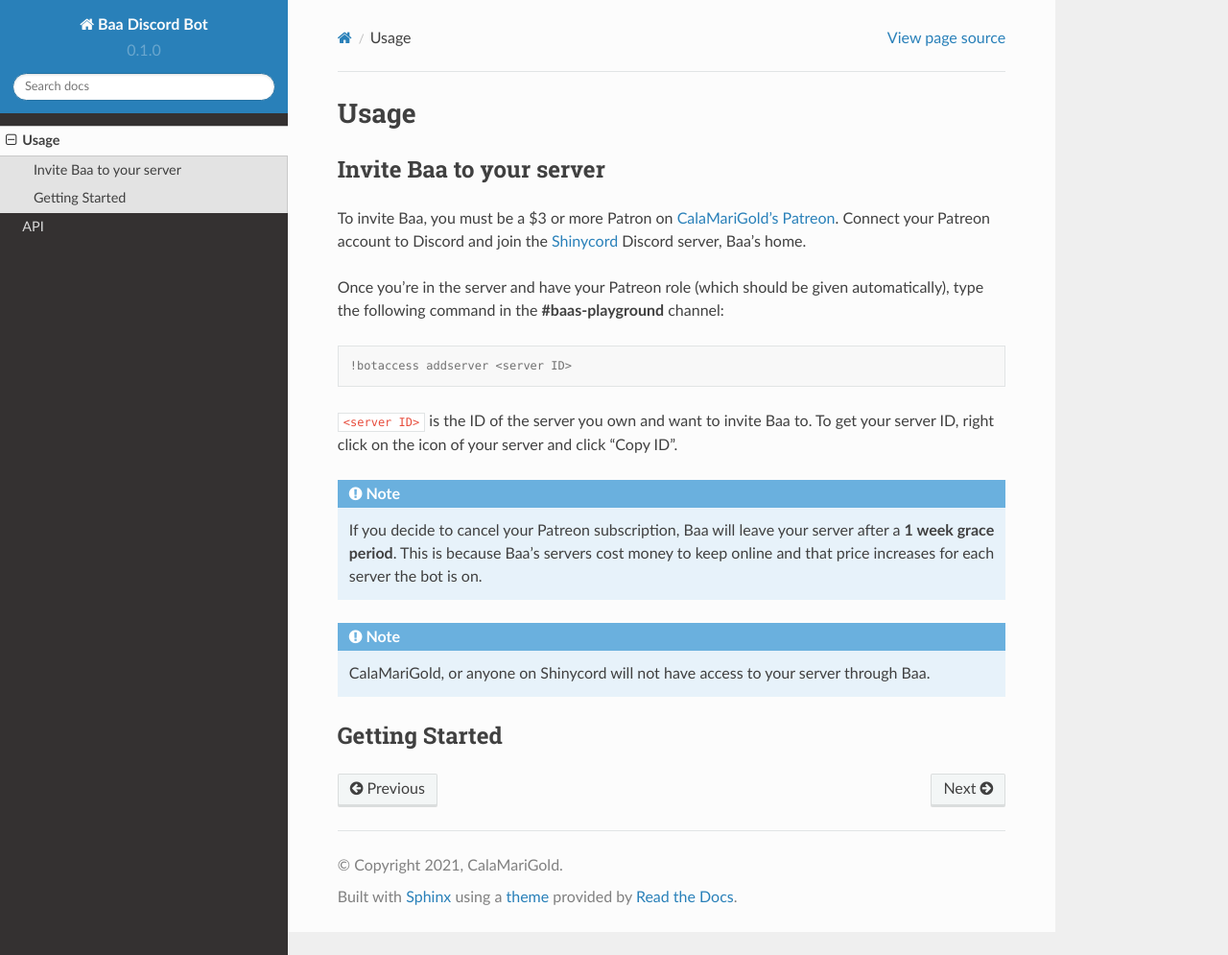
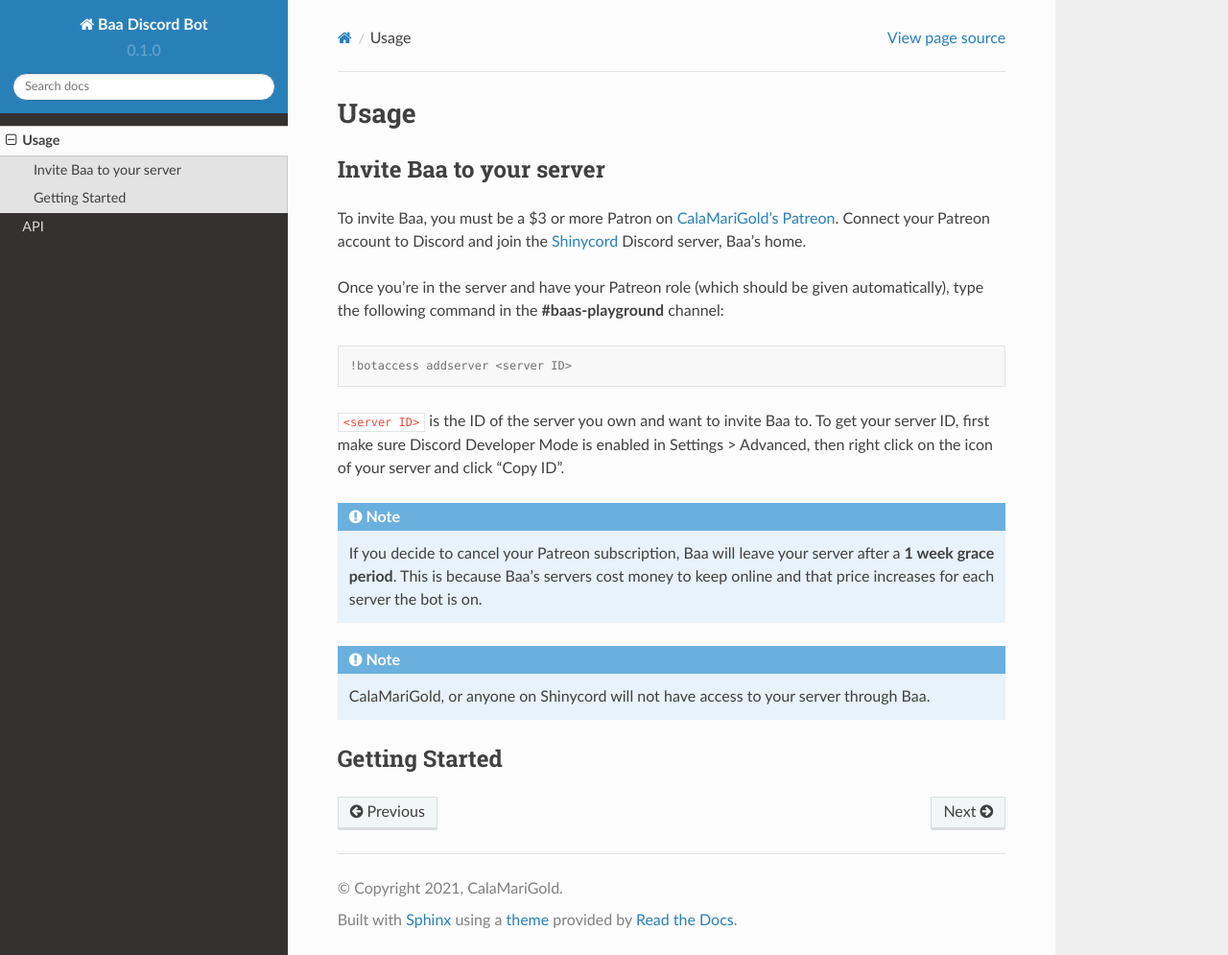
Before and after one commit to CalaMariGold/Baa-User-Manual, a Sphinx documentation site: the page built from docs/source/usage.rst, in a window 1280 px wide and 995 px high. Shown: the whole window at 96% size. Built offline with Sphinx 7.4.7 and the Read the Docs theme 2.0.0, drawn with Linux system fonts in a browser that asks for light colours.

Commit message:
Update usage.rst

```diff
--- a/docs/source/usage.rst
+++ b/docs/source/usage.rst
@@ -15,7 +15,7 @@
 
    !botaccess addserver <server ID>
 
-``<server ID>`` is the ID of the server you own and want to invite Baa to. To get your server ID, right click on the icon of your server and click "Copy ID".
+``<server ID>`` is the ID of the server you own and want to invite Baa to. To get your server ID, first make sure Discord Developer Mode is enabled in Settings > Advanced, then right click on the icon of your server and click "Copy ID".
 
 .. note::
 
```
